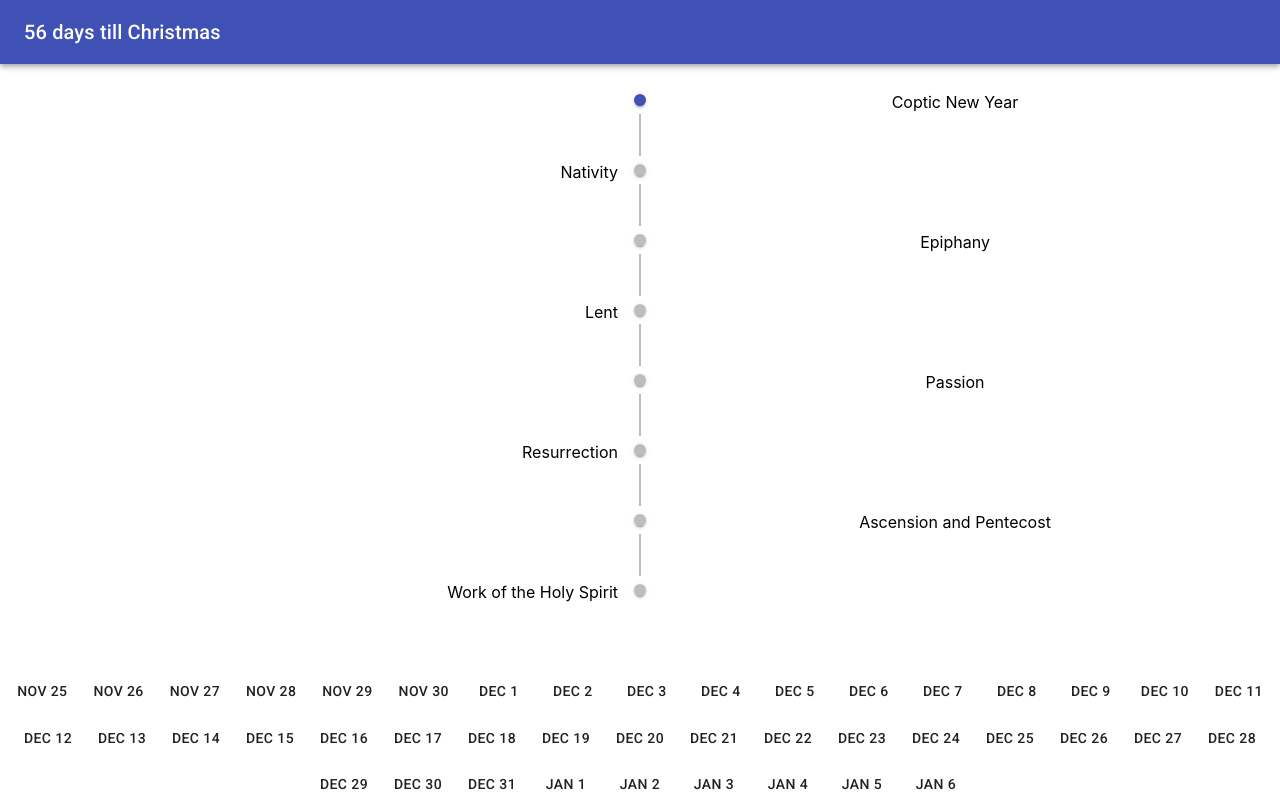
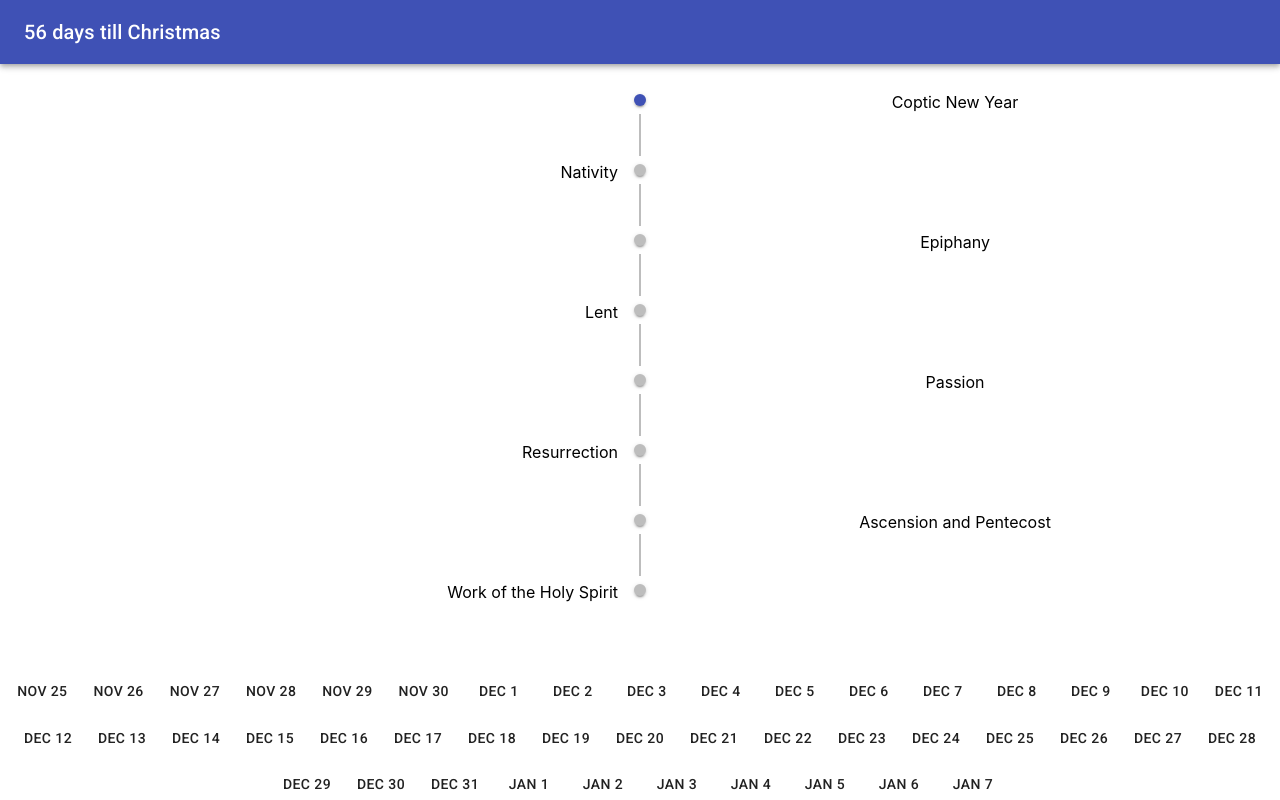
Before and after one commit to cymourad/43-days-till-christmas, a React (Create React App) app: page / in a window 1280 px wide. Shown: the top 800 px of the page. Built offline with nearby package versions, Linux system fonts and the light colour scheme.

Commit message:
minor tweaks

```diff
--- a/src/App.js
+++ b/src/App.js
@@ -30,14 +30,14 @@ function App() {
 			{/* TODO ucomment this isInCurAdvent condition to only open game during advent */}
 			{/* {isInCurAdvent() && ( */}
 			<div>
-				{isTheotokia && (
+				{/* {isTheotokia && ( */}
 				<ButtonContainer
 					curDay={curDay}
 					curMonth={curMonth}
 					setCurDay={setCurDay}
 					setCurMonth={setCurMonth}
 				/>
-				)}
+				{/* )} */}
 				<VerseTypeButton
 					isTheotokia={isTheotokia}
 					setIsTheotokia={setIsTheotokia}
@@ -45,7 +45,8 @@ function App() {
 				{isTheotokia ? (
 					<TheotokiaGame day={curDay} month={curMonth} />
 				) : (
-					<BibleVerseGame day={todayDay} month={todayMonth} />
+					// <BibleVerseGame day={todayDay} month={todayMonth} />
+					<BibleVerseGame day={curDay} month={curMonth} />
 				)}
 			</div>
 			{/* )} */}
--- a/src/resources/theotokia.js
+++ b/src/resources/theotokia.js
@@ -437,7 +437,7 @@ const theotokia = [
 		month: monthNumber.December,
 		day: 24,
 		theotokiaVerse:
-			"“For unto us a Child is born, unto us a Son is given, the government shall be, upon His shoulder.",
+			"For unto us a Child is born, unto us a Son is given, the government shall be, upon His shoulder.",
 		theotokiaDay: dayNumber.Monday,
 		theotokiaPart: 4,
 		verseBook: "is",
@@ -562,7 +562,7 @@ const theotokia = [
 		month: monthNumber.January,
 		day: 2,
 		theotokiaVerse:
-			"He would keep silent, for he cannot utter, he would make us, rise up for praise.",
+			"If someone contemplates, about you, O holy Virgin, and Mother of God.\nAnd about the Mystery, full of wonder, which dwelt in you, for our salvation.\nHe would keep silent, for he cannot utter, he would make us, rise up for praise.",
 		theotokiaDay: dayNumber.Tuesday,
 		theotokiaPart: 4,
 		verseBook: "ps",
@@ -628,6 +628,20 @@ const theotokia = [
 			"And the Lord said to me, 'This gate shall be shut; it shall not be opened, and no man shall enter by it, because the Lord God of Israel has entered by it; therefore it shall be shut. ",
 		link: "the door to the East as a symbol of the virginity of the Theotokos",
 	},
+	{
+		month: monthNumber.January,
+		day: 7,
+		theotokiaVerse:
+			"He did not cease to be divine, He came and became the Son of Man, for He is the true God, who came and saved us.",
+		theotokiaDay: dayNumber.Thursday,
+		theotokiaPart: 1,
+		verseBook: "jn",
+		verseChapter: 1,
+		verseNumber: 14,
+		verseBody:
+			"And the Word became flesh and dwelt among us, and we beheld His glory, the glory as of the only begotten of the Father, full of grace and truth.",
+		link: "the incarnation of the Lord for our salvation",
+	},
 ];
 
 export default theotokia;
--- a/src/resources/verses.js
+++ b/src/resources/verses.js
@@ -1,6 +1,8 @@
-const verses = [
+import { monthNumber } from "./monthsOfTheYear";
+
+const v = [
 	{
-		month: 11,
+		month: monthNumber.November,
 		day: 25,
 		body: "Christ is born",
 		book: "gn",
@@ -11,4 +13,206 @@ const verses = [
 	},
 ];
 
+const verses = [
+	{
+		month: monthNumber.November,
+		day: 25,
+		book: "mt",
+		chapter: 1,
+		number: 25,
+		body:
+			"[Joseph] did not know her till she had brought forth her firstborn Son. And he called His name Jesus.",
+	},
+	{
+		month: monthNumber.November,
+		day: 26,
+		book: "lk",
+		chapter: 1,
+		number: 46,
+		body:
+			"And Mary said: My soul magnifies the Lord, And my spirit has rejoiced in God my Savior.",
+	},
+	{
+		month: monthNumber.November,
+		day: 27,
+		book: "lk",
+		chapter: 1,
+		number: 42,
+		body: "Blessed are you among women, and blessed is the fruit of your womb!",
+	},
+	{
+		month: monthNumber.November,
+		day: 28,
+		book: "lk",
+		chapter: 1,
+		number: 43,
+		body:
+			"But why is this granted to me, that the mother of my Lord should come to me?",
+	},
+	{
+		month: monthNumber.November,
+		day: 29,
+		book: "lk",
+		chapter: 1,
+		number: 31,
+		body:
+			"And behold, you will conceive in your womb and bring forth a Son, and shall call His name Jesus.",
+	},
+	{
+		month: monthNumber.November,
+		day: 30,
+		book: "lk",
+		chapter: 1,
+		number: 32,
+		body:
+			" He will be great, and will be called the Son of the Highest; and the Lord God will give Him the throne of His father David.",
+	},
+	{
+		month: monthNumber.December,
+		day: 1,
+		book: "lk",
+		chapter: 1,
+		number: 35,
+		body:
+			"The Holy Spirit will come upon you, and the power of the Highest will overshadow you;",
+	},
+	{
+		month: monthNumber.December,
+		day: 2,
+		book: "lk",
+		chapter: 2,
+		number: 11,
+		body:
+			"For there is born to you this day in the city of David a Savior, who is Christ the Lord.",
+	},
+	{
+		month: monthNumber.December,
+		day: 3,
+		book: "ps",
+		chapter: 2,
+		number: 7,
+		body: "The Lord has said to Me, ‘You are My Son, Today I have begotten You",
+	},
+	{
+		month: monthNumber.December,
+		day: 4,
+		book: "is",
+		chapter: 7,
+		number: 14,
+		body:
+			"Behold, the virgin shall conceive and bear a Son, and shall call His name Immanuel.",
+	},
+	{
+		month: monthNumber.December,
+		day: 5,
+		book: "is",
+		chapter: 9,
+		number: 6,
+		body:
+			"For unto us a Child is born, unto us a Son is given; and the government will be upon His shoulder.",
+	},
+	{
+		month: monthNumber.December,
+		day: 6,
+		book: "1kgs",
+		chapter: 13,
+		number: 2,
+		body: "Behold, a child ... shall be born to the house of David",
+	},
+	{
+		month: monthNumber.December,
+		day: 7,
+		book: "mt",
+		chapter: 2,
+		number: 6,
+		body:
+			"But you, Bethlehem, in the land of Judah, are not the least among the rulers of Judah; for out of you shall come a Ruler who will shepherd My people Israel.",
+	},
+	{
+		month: monthNumber.December,
+		day: 8,
+		book: "is",
+		chapter: 25,
+		number: 9,
+		body:
+			"Behold, this is our God; we have waited for Him, and He will save us. This is the Lord; we have waited for Him; we will be glad and rejoice in His salvation.",
+	},
+	{
+		month: monthNumber.December,
+		day: 9,
+		book: "2sm",
+		chapter: 3,
+		number: 18,
+		body: "By the hand of My servant David, I will save My people Israel",
+	},
+	{
+		month: monthNumber.December,
+		day: 10,
+		book: "ps",
+		chapter: 20,
+		number: 6,
+		body: "Now I know that the Lord saves His anointed",
+	},
+	{
+		month: monthNumber.December,
+		day: 11,
+		book: "is",
+		chapter: 19,
+		number: 20,
+		body:
+			"and He will send them a Savior and a Mighty One, and He will deliver them.",
+	},
+	{
+		month: monthNumber.December,
+		day: 12,
+		book: "is",
+		chapter: 43,
+		number: 3,
+		body: "For I am the Lord your God, the Holy One of Israel, your Savior;",
+	},
+	{
+		month: monthNumber.December,
+		day: 13,
+		book: "lk",
+		chapter: 1,
+		number: 35,
+		body:
+			"therefore, also, that Holy One who is to be born will be called the Son of God",
+	},
+	{
+		month: monthNumber.December,
+		day: 14,
+		book: "is",
+		chapter: 4,
+		number: 2,
+		body: "In that day the Branch of the Lord shall be beautiful and glorious",
+	},
+	{
+		month: monthNumber.December,
+		day: 15,
+		book: "is",
+		chapter: 11,
+		number: 1,
+		body:
+			"There shall come forth a Rod from the stem of Jesse, and a Branch shall grow out of his roots",
+	},
+	{
+		month: monthNumber.December,
+		day: 16,
+		book: "zec",
+		chapter: 3,
+		number: 8,
+		body: "For behold, I am bringing forth My Servant the BRANCH",
+	},
+	{
+		month: monthNumber.January,
+		day: 7,
+		book: "jn",
+		chapter: 1,
+		number: 14,
+		body:
+			"And the Word became flesh and dwelt among us, and we beheld His glory, the glory as of the only begotten of the Father, full of grace and truth.",
+	},
+];
+
 export default verses;
```
Lines whose indentation alone changed are shown as unchanged.
